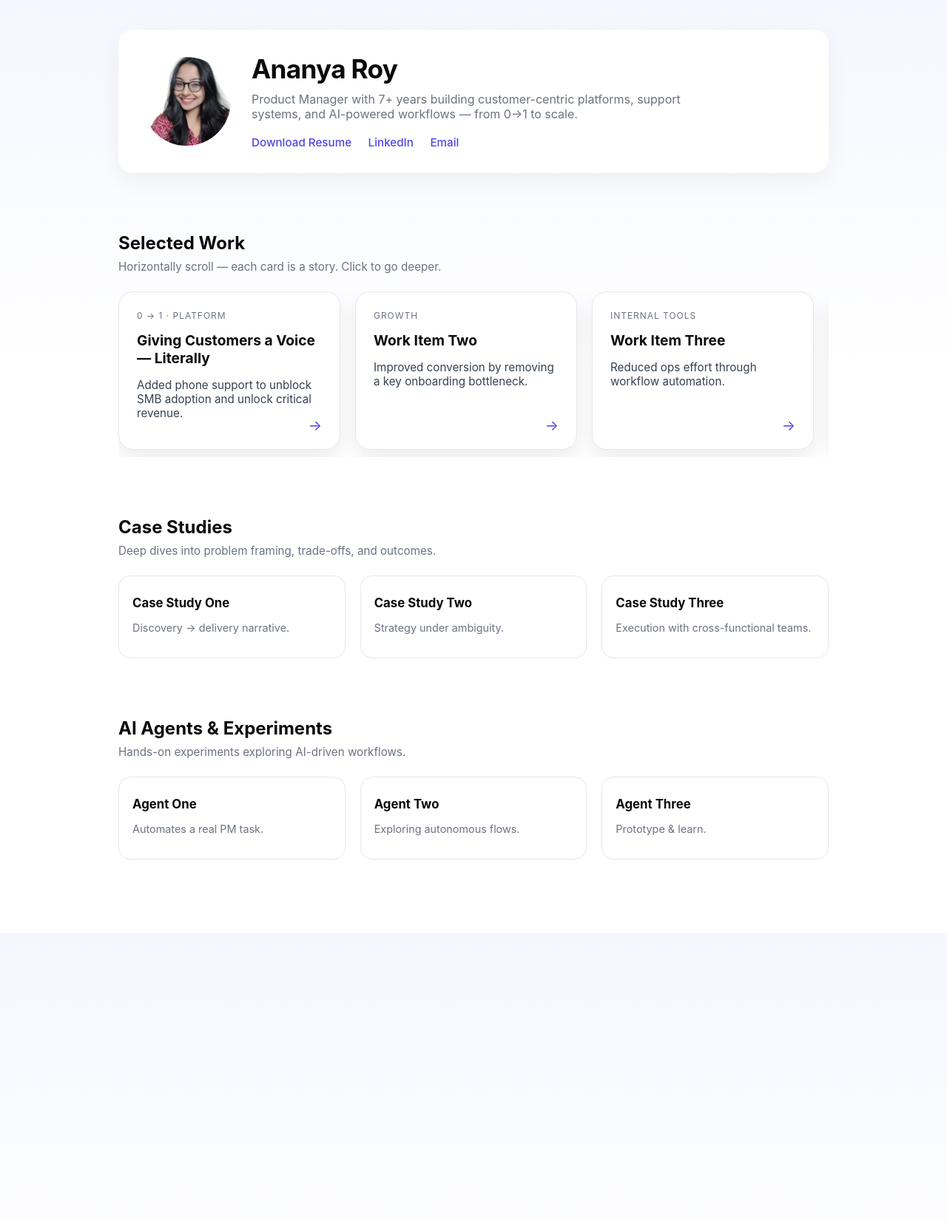
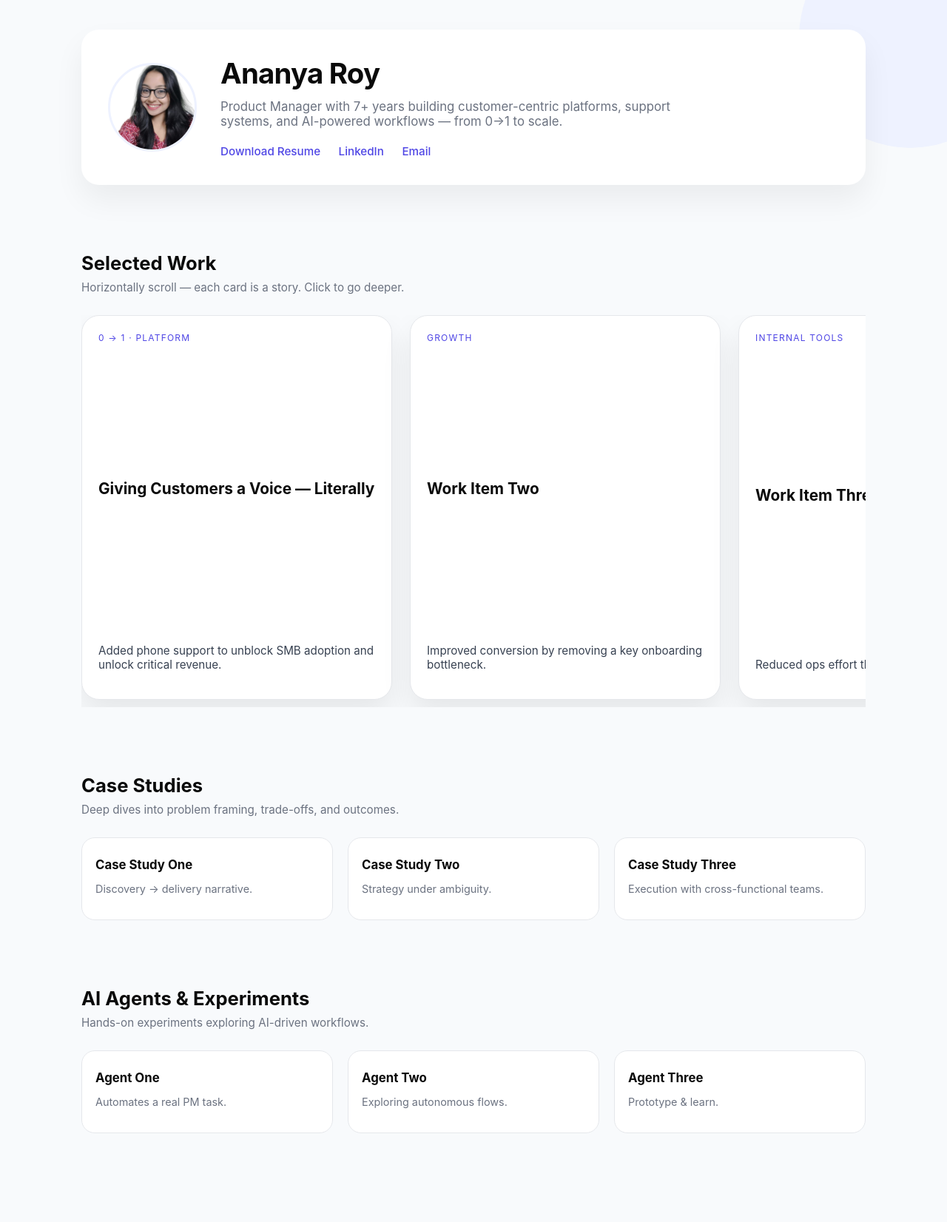
Before and after one commit to Ananya212/ananya-roy-pm, a Jekyll site: the page built from index.md, in a window 1280 px wide. Shown: the whole page at 74% size. Built offline with Jekyll 4.4.1, drawn with Linux system fonts in a browser that asks for light colours; before the commit the page ends 1262 px from its top, so only the background shows below that.

Commit message:
Update default.html

```diff
--- a/_layouts/default.html
+++ b/_layouts/default.html
@@ -8,8 +8,9 @@
   <style>
     :root {
       --accent: #4f46e5;
-      --bg-soft: #f5f7ff;
-      --bg-card: #ffffff;
+      --accent-soft: #eef2ff;
+      --bg-main: #f8fafc;
+      --card-bg: #ffffff;
       --text-main: #0a0a0a;
       --text-muted: #6b7280;
       --border: #e5e7eb;
@@ -22,27 +23,41 @@
     body {
       margin: 0;
       font-family: -apple-system, BlinkMacSystemFont, "Inter", system-ui, sans-serif;
-      background: linear-gradient(180deg, var(--bg-soft), #ffffff 40%);
+      background: var(--bg-main);
       color: var(--text-main);
     }
 
     main {
-      max-width: 1000px;
+      max-width: 1100px;
       margin: 0 auto;
-      padding: 40px 20px 100px;
+      padding: 40px 20px 120px;
+      position: relative;
     }
 
-    /* ---------------- HERO ---------------- */
+    /* ---------- BACKGROUND SHAPES ---------- */
+
+    .bg-shape {
+      position: absolute;
+      top: -100px;
+      right: -100px;
+      width: 300px;
+      height: 300px;
+      background: var(--accent-soft);
+      border-radius: 50%;
+      z-index: -1;
+    }
+
+    /* ---------- HERO ---------- */
 
     .hero {
       display: grid;
       grid-template-columns: 120px 1fr;
-      gap: 28px;
+      gap: 32px;
       align-items: center;
-      padding: 32px;
-      background: white;
-      border-radius: 20px;
-      box-shadow: 0 10px 30px rgba(0,0,0,0.05);
+      padding: 36px;
+      background: var(--card-bg);
+      border-radius: 24px;
+      box-shadow: 0 20px 40px rgba(0,0,0,0.06);
     }
 
     .hero img {
@@ -50,119 +65,150 @@
       height: 120px;
       border-radius: 50%;
       object-fit: cover;
+      border: 3px solid var(--accent-soft);
     }
 
     .hero h1 {
       margin: 0;
-      font-size: 2.2rem;
+      font-size: 2.4rem;
       letter-spacing: -0.02em;
     }
 
     .hero p {
-      margin: 10px 0 18px;
+      margin: 12px 0 20px;
       color: var(--text-muted);
-      max-width: 600px;
+      max-width: 650px;
+      font-size: 1.05rem;
     }
 
     .cta a {
-      margin-right: 18px;
+      margin-right: 20px;
       font-size: 0.95rem;
       color: var(--accent);
       font-weight: 500;
       text-decoration: none;
     }
 
-    .cta a:hover {
-      text-decoration: underline;
-    }
-
-    /* ---------------- SECTIONS ---------------- */
+    /* ---------- SECTIONS ---------- */
 
     .section {
-      margin-top: 80px;
+      margin-top: 90px;
     }
 
     .section h2 {
-      font-size: 1.5rem;
+      font-size: 1.6rem;
       margin-bottom: 8px;
     }
 
-    .section .subtitle {
+    .subtitle {
       color: var(--text-muted);
       font-size: 0.95rem;
-      margin-bottom: 24px;
+      margin-bottom: 28px;
     }
 
-    /* ---------------- WORK CAROUSEL ---------------- */
+    /* ---------- WORK CARDS ---------- */
 
     .work-carousel {
       display: flex;
-      gap: 20px;
+      gap: 24px;
       overflow-x: auto;
       padding-bottom: 10px;
       scroll-snap-type: x mandatory;
     }
 
     .work-card {
-      min-width: 300px;
-      max-width: 300px;
-      background: var(--bg-card);
-      border-radius: 20px;
-      padding: 24px;
+      min-width: 420px;
+      max-width: 420px;
+      height: 520px;
+      background: var(--card-bg);
+      border-radius: 24px;
+      padding: 22px;
+      border: 1px solid var(--border);
+      box-shadow: 0 20px 40px rgba(0,0,0,0.08);
       scroll-snap-align: start;
-      border: 1px solid var(--border);
-      box-shadow: 0 12px 30px rgba(0,0,0,0.08);
+      display: flex;
+      flex-direction: column;
+      justify-content: space-between;
       text-decoration: none;
       color: inherit;
-      position: relative;
-    }
-
-    .work-card::after {
-      content: "→";
-      position: absolute;
-      bottom: 20px;
-      right: 24px;
-      color: var(--accent);
-      font-size: 1.2rem;
     }
 
     .work-meta {
       font-size: 0.75rem;
-      letter-spacing: 0.08em;
-      color: var(--text-muted);
+      letter-spacing: 0.1em;
       text-transform: uppercase;
+      color: var(--accent);
     }
 
     .work-card h3 {
-      margin: 14px 0 10px;
-      font-size: 1.2rem;
+      margin: 12px 0 10px;
+      font-size: 1.3rem;
     }
 
     .work-card p {
+      font-size: 0.95rem;
       color: #374151;
+    }
+
+    /* ---------- MINI SLIDES ---------- */
+
+    .slides {
+      display: flex;
+      gap: 8px;
+      overflow-x: auto;
+      margin: 16px 0;
+    }
+
+    .slide {
+      min-width: 160px;
+      height: 100px;
+      border-radius: 12px;
+      background: linear-gradient(
+        135deg,
+        var(--accent-soft),
+        #ffffff
+      );
+      border: 1px solid var(--border);
+      padding: 10px;
+      font-size: 0.75rem;
+      color: var(--text-muted);
+      display: flex;
+      align-items: center;
+    }
+
+    .view-link {
+      margin-top: 10px;
+      font-size: 0.9rem;
+      color: var(--accent);
+      font-weight: 500;
+    }
+
+    /* ---------- SHOW MORE ---------- */
+
+    .hidden {
+      display: none;
+    }
+
+    .show-more {
+      margin-top: 20px;
+      color: var(--accent);
+      cursor: pointer;
       font-size: 0.95rem;
     }
 
-    .reveal {
-      margin-top: 16px;
-      font-size: 0.9rem;
-      color: var(--accent);
-      cursor: pointer;
-    }
-
-    /* ---------------- SECONDARY CARDS ---------------- */
+    /* ---------- SECONDARY CARDS ---------- */
 
     .cards {
       display: grid;
-      grid-template-columns: repeat(auto-fit, minmax(240px, 1fr));
+      grid-template-columns: repeat(auto-fit, minmax(260px, 1fr));
       gap: 20px;
     }
 
     .card {
       padding: 18px;
+      border-radius: 18px;
+      background: #ffffff;
       border: 1px solid var(--border);
-      border-radius: 16px;
-      background: white;
       text-decoration: none;
       color: inherit;
     }
@@ -177,7 +223,7 @@
       color: var(--text-muted);
     }
 
-    /* ---------------- MOBILE ---------------- */
+    /* ---------- MOBILE ---------- */
 
     @media (max-width: 700px) {
       .hero {
@@ -188,13 +234,27 @@
       .hero img {
         margin: 0 auto;
       }
+
+      .work-card {
+        min-width: 320px;
+        height: 520px;
+      }
     }
   </style>
 </head>
 
 <body>
+  <div class="bg-shape"></div>
   <main>
     {{ content }}
   </main>
+
+  <script>
+    function toggleWork() {
+      document.querySelectorAll('.extra-work').forEach(el => {
+        el.classList.toggle('hidden');
+      });
+    }
+  </script>
 </body>
 </html>
```
